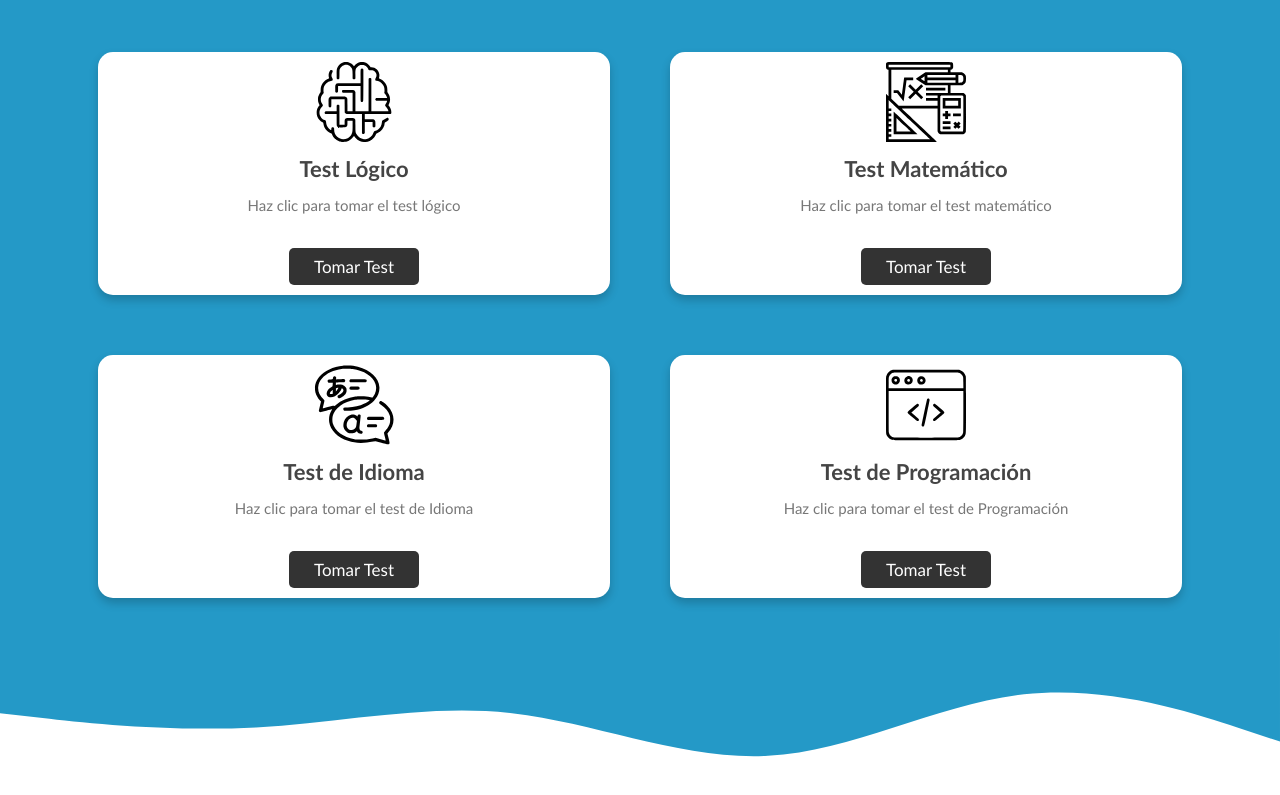
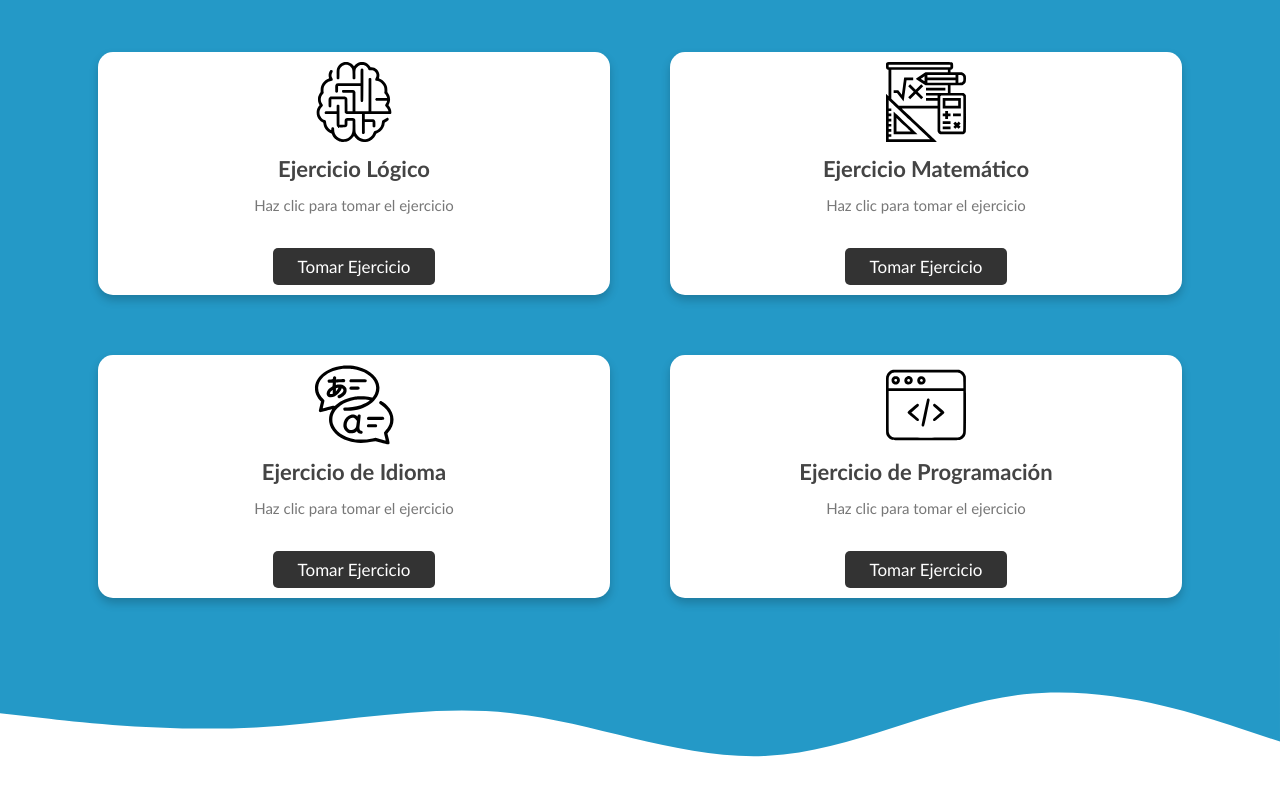
Before and after one commit to kevin903476/utn-pagina, a plain HTML site: page carrera-iti.html in a window 1280 px wide. Shown: the part 3672-4467 px from the top of the page. Drawn offline with nearby package versions, Linux system fonts and the light colour scheme.

Commit message:
cambio a h3 y p de los ejercios
se cambio las palabras que dijeran test por ejercicio

```diff
--- a/carrera-iti.html
+++ b/carrera-iti.html
@@ -599,10 +599,10 @@
                 <img src="img_svg/logica.svg" alt="" />
               </div>
               <div class="card-info">
-                <h3>Test Lógico</h3>
-                <p>Haz clic para tomar el test lógico</p>
+                <h3>Ejercicio Lógico</h3>
+                <p>Haz clic para tomar el ejercicio </p>
                 <br />
-                <a href="Test_Logico.html" class="link-box">Tomar Test</a>
+                <a href="Test_Logico.html" class="link-box">Tomar Ejercicio</a>
               </div>
             </div>
 
@@ -616,10 +616,10 @@
                 />
               </div>
               <div class="card-info">
-                <h3>Test Matemático</h3>
-                <p>Haz clic para tomar el test matemático</p>
+                <h3>Ejercicio Matemático</h3>
+                <p>Haz clic para tomar el ejercicio </p>
                 <br />
-                <a href="TestMatematico.html" class="link-box">Tomar Test</a>
+                <a href="TestMatematico.html" class="link-box">Tomar Ejercicio</a>
               </div>
             </div>
 
@@ -628,10 +628,10 @@
                 <img src="img_svg/traduccion.svg" alt="" height="80px" />
               </div>
               <div class="card-info">
-                <h3>Test de Idioma</h3>
-                <p>Haz clic para tomar el test de Idioma</p>
+                <h3>Ejercicio de Idioma</h3>
+                <p>Haz clic para tomar el ejercicio </p>
                 <br />
-                <a href="Test_Idioma.html" class="link-box">Tomar Test</a>
+                <a href="Test_Idioma.html" class="link-box">Tomar Ejercicio</a>
               </div>
             </div>
 
@@ -640,10 +640,10 @@
                 <img src="img_svg/programacion.svg" alt="" height="80px" />
               </div>
               <div class="card-info">
-                <h3>Test de Programación</h3>
-                <p>Haz clic para tomar el test de Programación</p>
+                <h3>Ejercicio de Programación</h3>
+                <p>Haz clic para tomar el ejercicio </p>
                 <br />
-                <a href="Test_Programacion.html" class="link-box">Tomar Test</a>
+                <a href="Test_Programacion.html" class="link-box">Tomar Ejercicio</a>
               </div>
             </div>
           </div>
```
Also changed, not shown: carrera-gec.html (+3 -3 lines), carrera-ile.html (+3 -3 lines).
